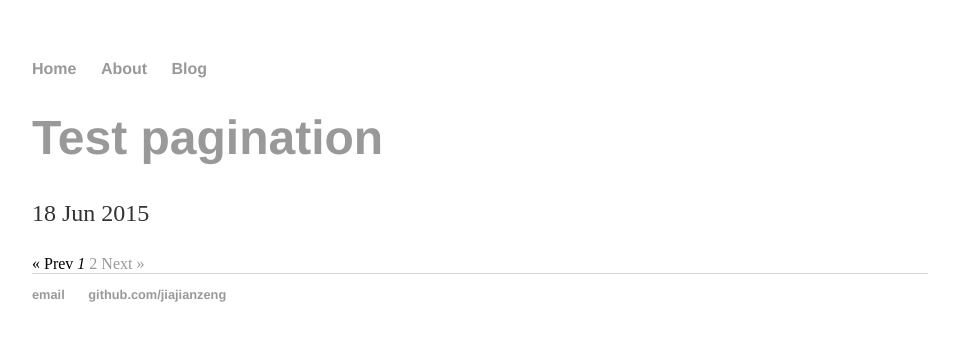
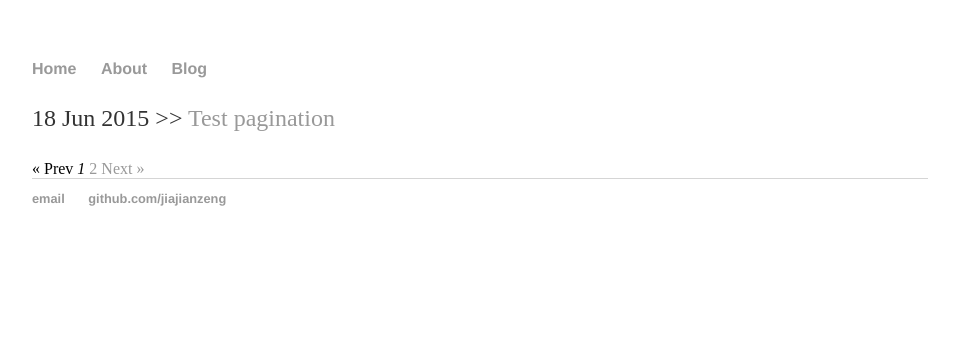
Before and after one commit to JiajianZeng/jiajianzeng.github.io, a Jekyll site: the page built from blog/index.html, in a window 1280 px wide. Shown: the top 341 px of the page, without its empty margins (160-1119 px from the left). Built offline with Jekyll 4.4.1, drawn with Linux system fonts in a browser that asks for light colours; the list of posts is cut into pages by our own code.

Commit message:
Update index.html

```diff
--- a/blog/index.html
+++ b/blog/index.html
@@ -5,9 +5,9 @@ title: Jiajian Zeng's Blog
 <!--<h1>{{ page.title }}</h1>-->
 <!-- This loops through the paginated posts -->
 {% for post in paginator.posts %}
-  <h1><a href="{{ post.url }}">{{ post.title }}</a></h1>
+  <!--<h1><a href="{{ post.url }}">{{ post.title }}</a></h1>-->
   <p class="author">
-    <span class="date">{{ post.date | date_to_string }}</span>
+    <span class="date">{{ post.date | date_to_string }}</span> >> <a href="{{ post.url }}">{{ post.title }}</a>
   </p>
   <!--<span>{{ post.date | date_to_string }}</span> » <a href="{{ post.url }}" title="{{ post.title }}">{{ post.title }}</a>-->
 {% endfor %}
```
